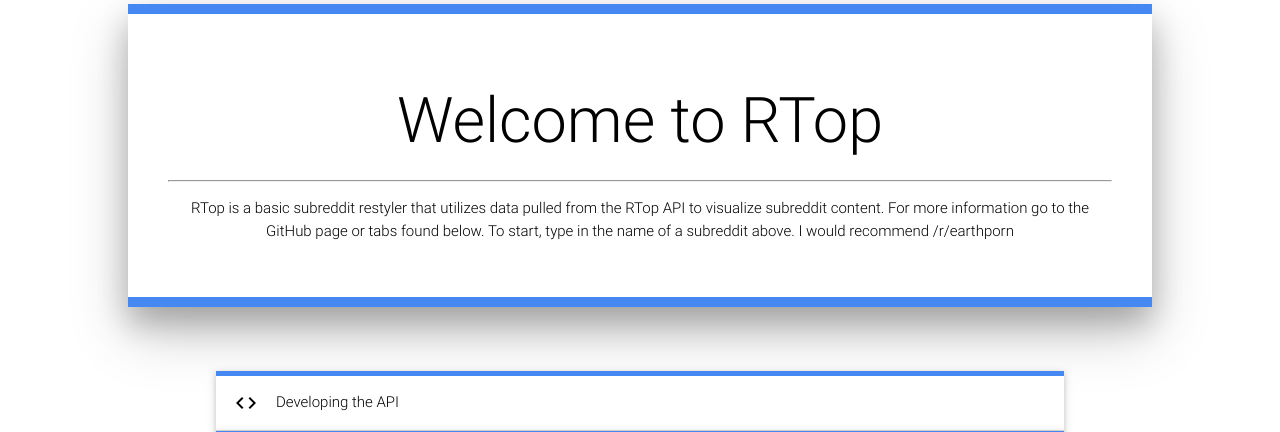
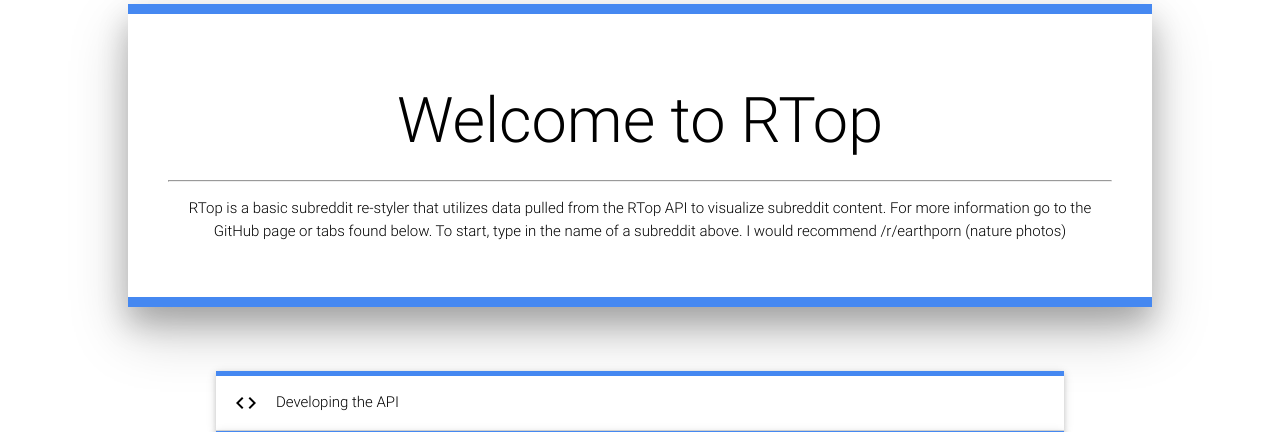
Before and after one commit to CrizR/R-Top, a Flask app: page / in a window 1280 px wide. Shown: the part 162-594 px from the top of the page. Run offline with Flask 2, Linux system fonts and the light colour scheme; some libraries are stand-ins or nearby versions.

Commit message:
Slight Change

```diff
--- a/templates/index.html
+++ b/templates/index.html
@@ -65,10 +65,10 @@
             <div style="padding: 40px;">
                 <h1>Welcome to RTop</h1>
                 <hr>
-                <p>RTop is a basic subreddit restyler that utilizes data pulled from the RTop API to visualize subreddit
+                <p>RTop is a basic subreddit re-styler that utilizes data pulled from the RTop API to visualize subreddit
                     content. For more information
                     go to the GitHub page or tabs found below.
-                    To start, type in the name of a subreddit above. I would recommend /r/earthporn</p>
+                    To start, type in the name of a subreddit above. I would recommend /r/earthporn (nature photos)</p>
             </div>
         </div>
 
@@ -86,8 +86,8 @@
                     Previous to this project, I had no prior experience in developing an API, so I had to do some research as to
                     what framework to use. I chose Flask as opposed to Django because I believe that its implementation allows
                     for an easier and more dynamic development process. In comparison to some of the well known Javascript frameworks
-                    like node, angular, and express, I decided to stick to a Python based framework as I've been working on improving
-                    my Python skills for a couple months now. On a functional level, it seems as though using node and angular to build
+                    like Node, Angular, and Express, I decided to stick to a Python based framework as I've been working on improving
+                    my Python skills for a couple months now. On a functional level, it seems as though using Node and Angular to build
                     the API would have allowed for a process that was equally as straight forward.
                     <br>
                     <a style="padding: 10px;" href="http://flask.pocoo.org/">Python Flask</a>
```
